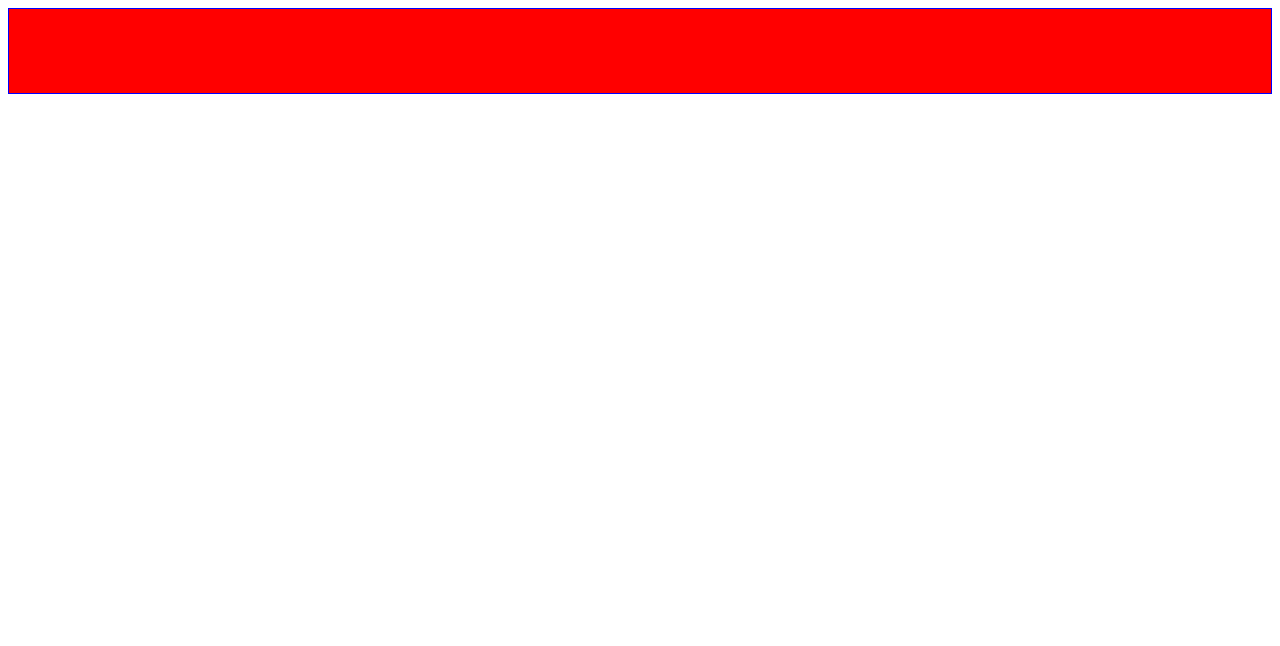
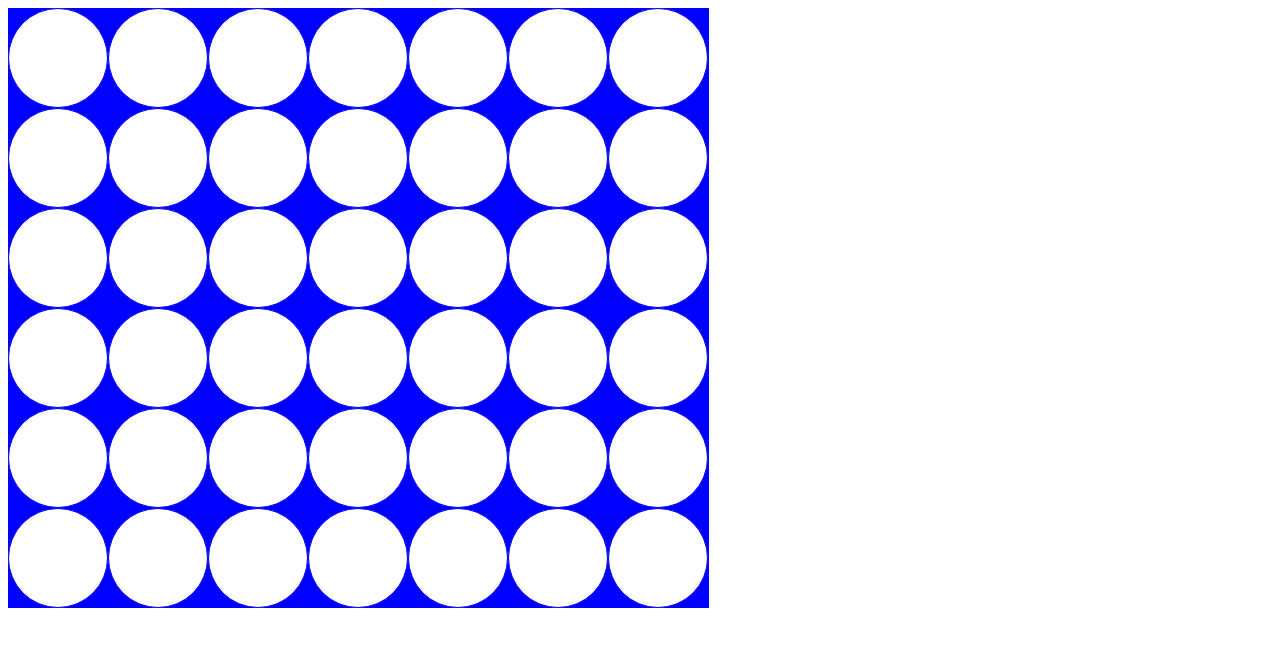
Before and after one commit to qgautreau/puissance4, a plain HTML site: page index.html in a window 1280 px wide. Drawn offline with Linux system fonts and the light colour scheme.

Commit message:
la grille est faite, c'est déjà ça

```diff
--- a/css/style.css
+++ b/css/style.css
@@ -1,7 +1,15 @@
 #board {
-    border: 1px solid blue;
+    display: flex;
+    flex-wrap: wrap;
+    width: 701px;
+    background-color: blue;
 }
 
 .grid {
-    border: 1px solid red;
+    width: 100px;
+    height: 100px;
+    background-color: white;
+    padding: 1px;
+    border: 1px solid blue;
+    border-radius: 50%;
 }
--- a/js/script.js
+++ b/js/script.js
@@ -3,7 +3,7 @@ var columnsNumber = 7;
 var boardElement = document.getElementById('board');
 for (var i =0; i < rowsNumber; i++) {
     for (var j = 0; j < columnsNumber; j++) {
-    var gridElement = document.createElement("div");
+    var gridElement = document.createElement("table");
     gridElement.className = "grid";
     boardElement.appendChild(gridElement);
     }
```
